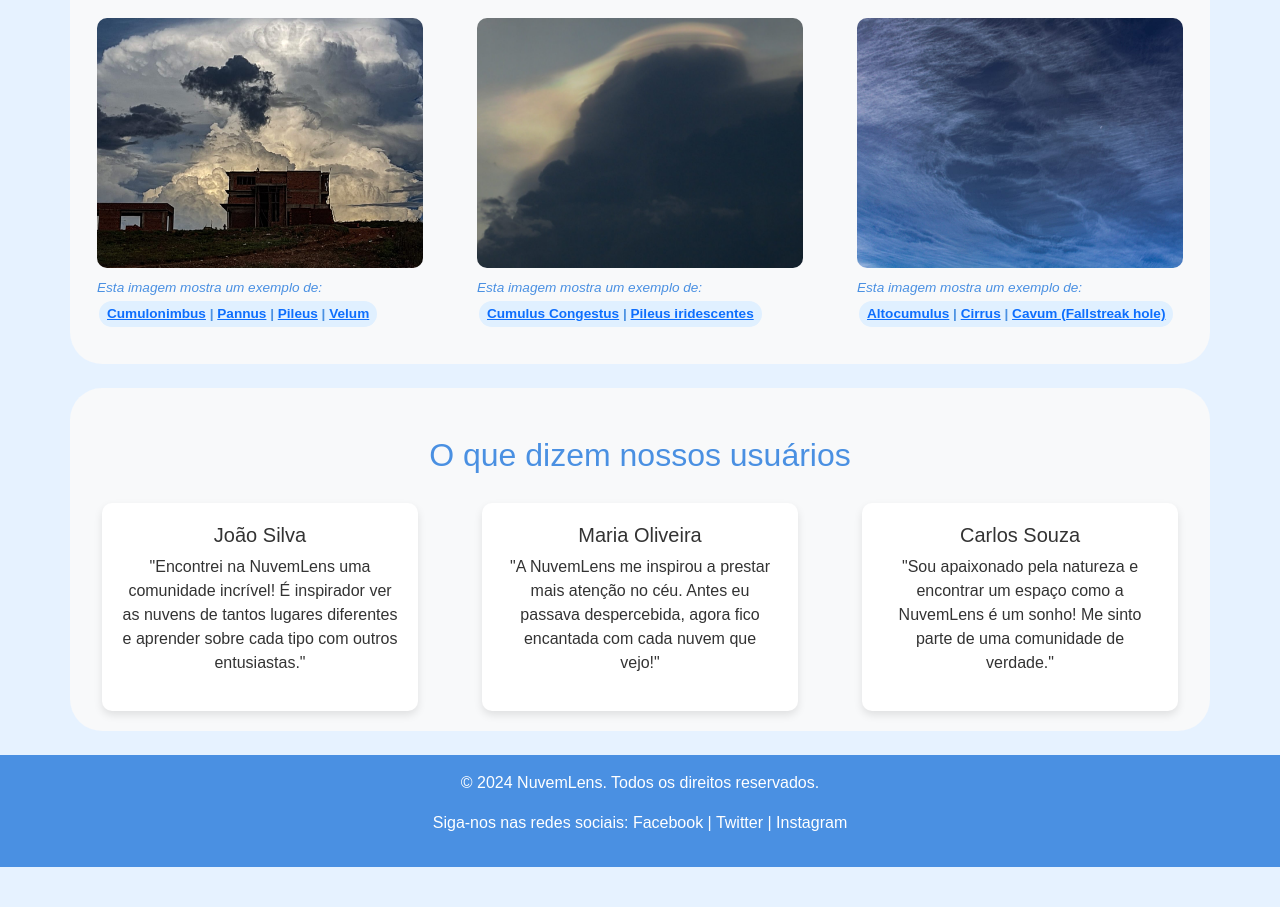
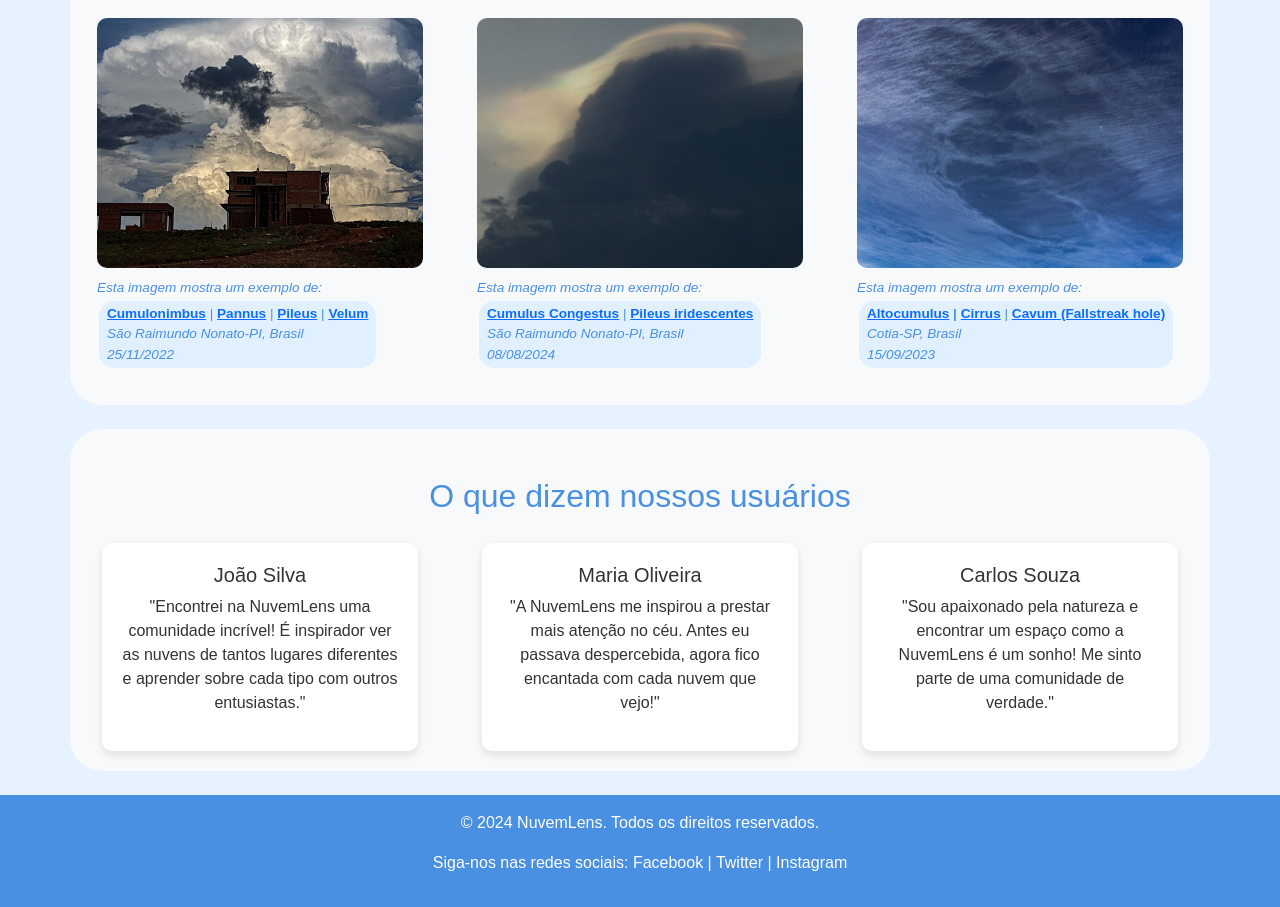
Before and after one commit to Danietta894/site_nuvem, a plain HTML site: page pag.html in a window 1280 px wide. Shown: the part 693-1600 px from the top of the page. Before the commit the page ends 1560 px from the top, so only its background shows below. Drawn offline with nearby package versions, Linux system fonts and the light colour scheme.

Commit message:
EDIÇÃO

```diff
--- a/pag.css
+++ b/pag.css
@@ -68,7 +68,7 @@ body {
 
 .category-tags {
     color: #4A90E2;
-    font-weight: bold;
+
     font-size: 0.85em;
     margin-top: 5px;
     display: inline-block;
@@ -81,7 +81,13 @@ body {
     display: inline-block;
 }
 
-/* Estilo dos Cards de Depoimentos */
+.category-tags a {
+    font-weight: bold;
+    }
+.category-tags p {
+    font-style: italic;
+    }
+    /* Estilo dos Cards de Depoimentos */
 .testimonial-card {
     background-color: #ffffff;
     border-radius: 10px;
--- a/pag.html
+++ b/pag.html
@@ -83,6 +83,8 @@
                 <div class="category-description">Esta imagem mostra um exemplo de:</div>
                 <div class="category-tags">
                     <a href="#">Cumulonimbus</a> | <a href="#">Pannus</a> | <a href="#">Pileus</a> | <a href="#">Velum</a>
+                    <p class="mb-0">São Raimundo Nonato-PI, Brasil</p>
+                    <p class="mb-0">25/11/2022</p>
                 </div>
             </div>
         </div>
@@ -92,6 +94,8 @@
                 <div class="category-description">Esta imagem mostra um exemplo de:</div>
                 <div class="category-tags">
                     <a href="#">Cumulus Congestus</a> | <a href="#">Pileus iridescentes</a>
+                    <p class="mb-0">São Raimundo Nonato-PI, Brasil</p>
+                    <p class="mb-0"> 08/08/2024</p>
                 </div>
             </div>
         </div>
@@ -101,6 +105,8 @@
                 <div class="category-description">Esta imagem mostra um exemplo de:</div>
                 <div class="category-tags">
                     <a href="#">Altocumulus</a><a> | </a><a href="#">Cirrus</a> | <a href="#">Cavum (Fallstreak hole)</a>
+                    <p class="mb-0">Cotia-SP, Brasil</p>
+                    <p class="mb-0">15/09/2023</p>
                 </div>
             </div>
         </div>
```
